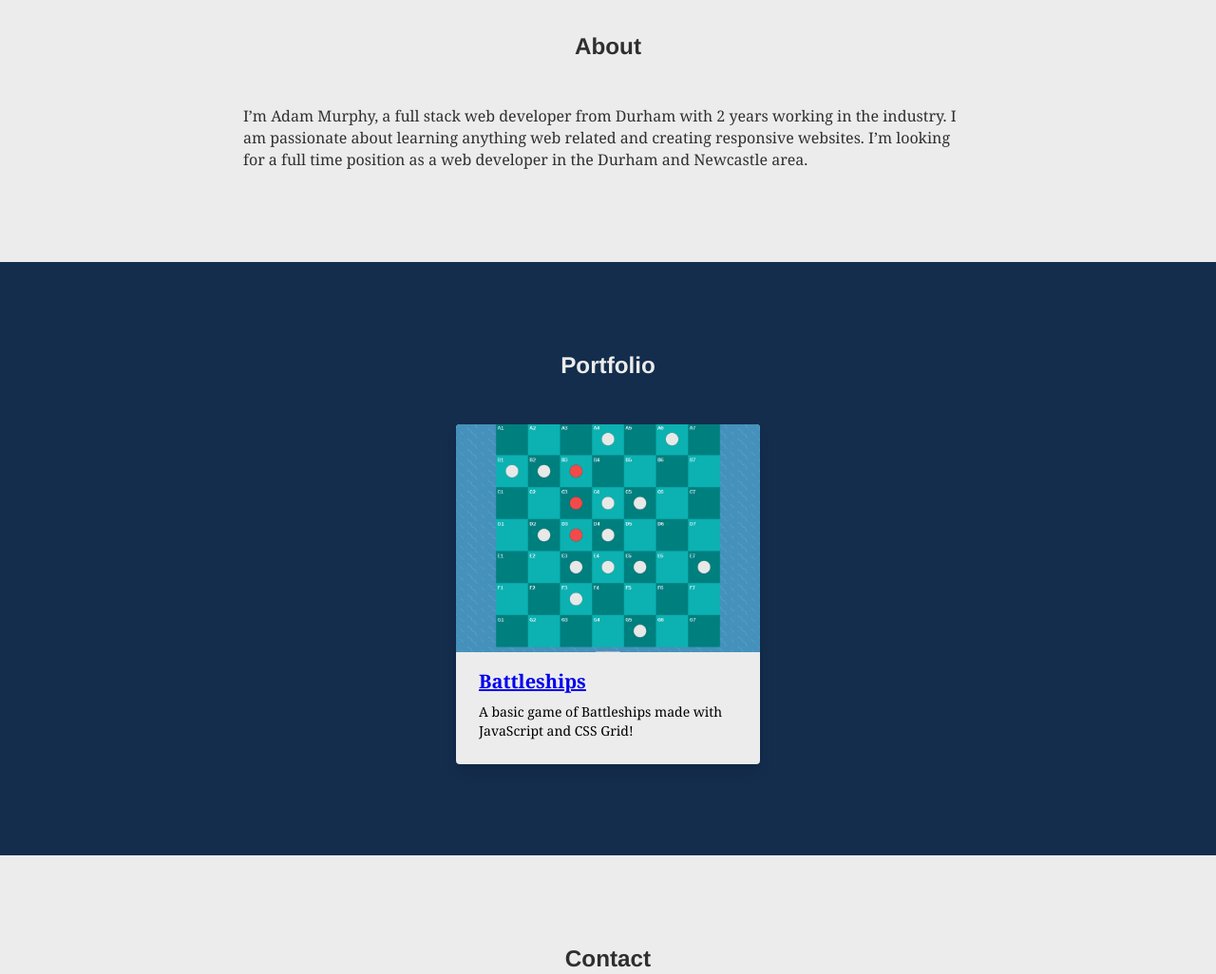
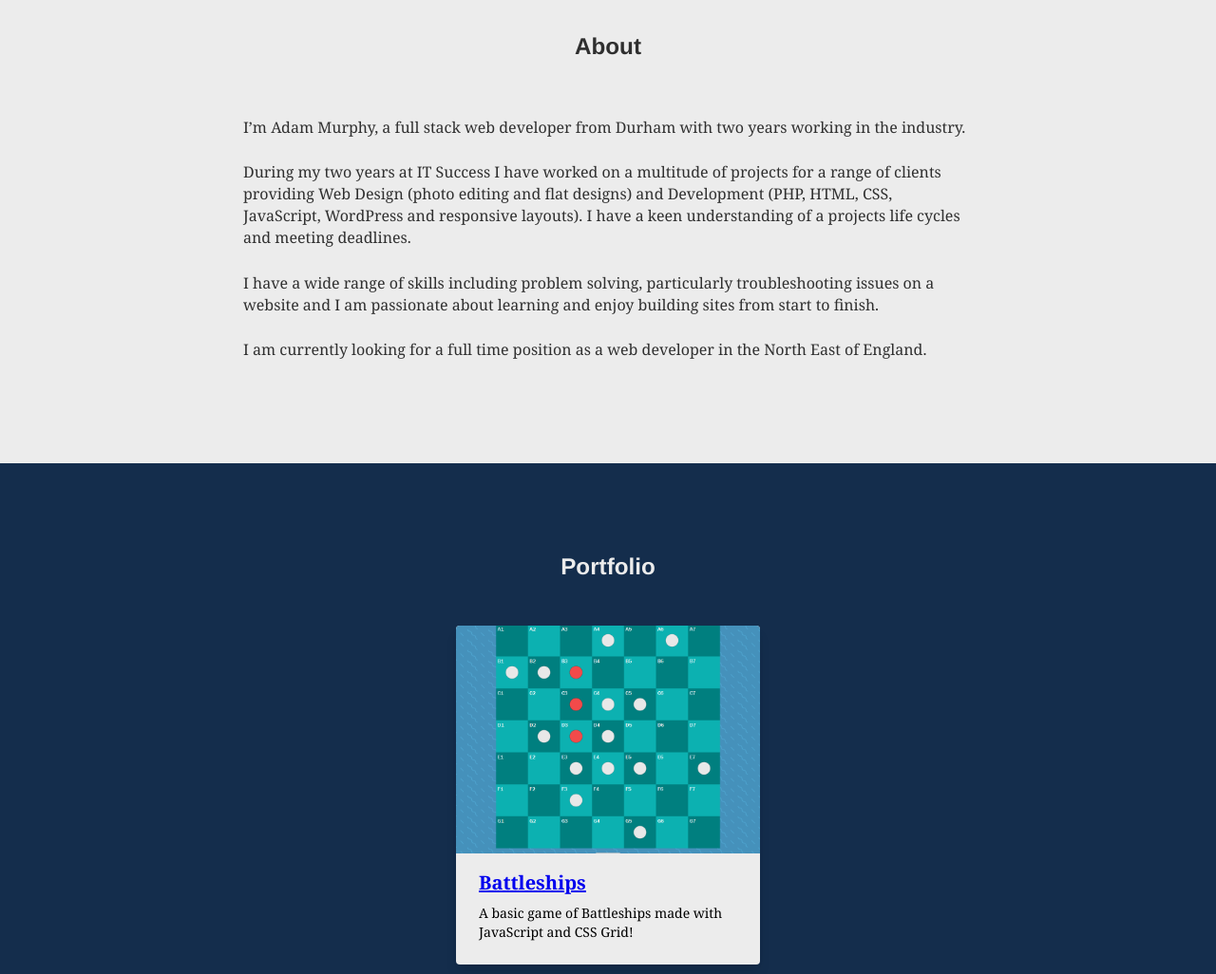
Before and after one commit to AJ-Murphy/mySite, a Gatsby site: page / in a window 1280 px wide. Shown: the part 860-1886 px from the top of the page at 95% size. Built offline with nearby package versions, Linux system fonts and the light colour scheme; Gatsby itself is replaced by a stand-in of ours; some packages are replaced by stand-ins of ours.

Commit message:
Tidied up code and updated summary

```diff
--- a/src/components/cards.js
+++ b/src/components/cards.js
@@ -2,7 +2,9 @@ import React from "react"
 import PropTypes from "prop-types"
 
 const Cards = ({ children }) => (
-  <div className="flex justify-content items-center">{children}</div>
+  <div className="flex justify-content items-center self-center">
+    {children}
+  </div>
 )
 
 Cards.propTypes = {
--- a/src/components/contactForm.js
+++ b/src/components/contactForm.js
@@ -7,7 +7,7 @@ const Contact = () => {
       method="post"
       netlify-honeypot="bot-field"
       data-netlify="true"
-      className="w-full max-w-lg"
+      className="w-full max-w-lg self-center"
     >
       <input type="hidden" name="bot-field" />
       <div className="flex flex-wrap -mx-3 mb-6">
--- a/src/components/section.js
+++ b/src/components/section.js
@@ -5,10 +5,10 @@ const Section = ({ children, id, headingText, paragraphText }) => (
   <section>
     <div
       id={id}
-      className="container max-w-full flex flex-col justify-content items-center py-24 lg:px-64 md:px-32 px-16"
+      className="container max-w-full flex flex-col justify-content items-baseline py-24 lg:px-64 md:px-32 px-16"
     >
-      <h2 className="mb-12">{headingText}</h2>
-      <p>{paragraphText}</p>
+      <h2 className="mb-12 self-center">{headingText}</h2>
+      {paragraphText}
       {children}
     </div>
   </section>
--- a/src/pages/index.js
+++ b/src/pages/index.js
@@ -1,4 +1,4 @@
-import React from "react"
+import React, { Fragment } from "react"
 import * as Icon from "react-feather"
 import { useStaticQuery, graphql } from "gatsby"
 
@@ -49,7 +49,34 @@ const IndexPage = () => {
       <Section
         headingText="About"
         id="about"
-        paragraphText="I’m Adam Murphy, a full stack web developer from Durham with 2 years working in the industry. I am passionate about learning anything web related and creating responsive websites. I’m looking for a full time position as a web developer in the Durham and Newcastle area."
+        paragraphText={
+          <Fragment>
+            <p className="my-3">
+              I’m Adam Murphy, a full stack web developer from Durham with two
+              years working in the industry.
+            </p>
+
+            <p className="my-3">
+              During my two years at IT Success I have worked on a multitude of
+              projects for a range of clients providing Web Design (photo
+              editing and flat designs) and Development (PHP, HTML, CSS,
+              JavaScript, WordPress and responsive layouts). I have a keen
+              understanding of a projects life cycles and meeting deadlines.
+            </p>
+
+            <p className="my-3">
+              I have a wide range of skills including problem solving,
+              particularly troubleshooting issues on a website and I am
+              passionate about learning and enjoy building sites from start to
+              finish.
+            </p>
+
+            <p className="my-3">
+              I am currently looking for a full time position as a web developer
+              in the North East of England.
+            </p>
+          </Fragment>
+        }
       />
       <Section headingText="Portfolio" id="portfolio">
         <Cards>
```
